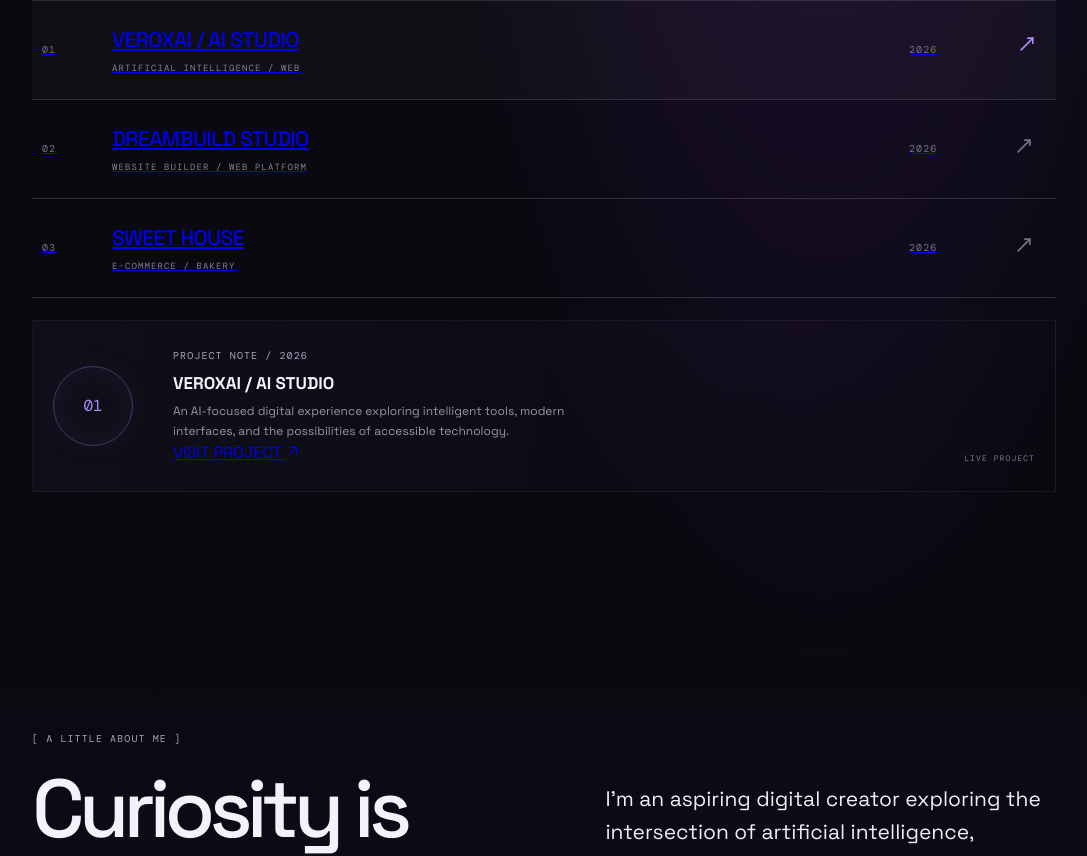
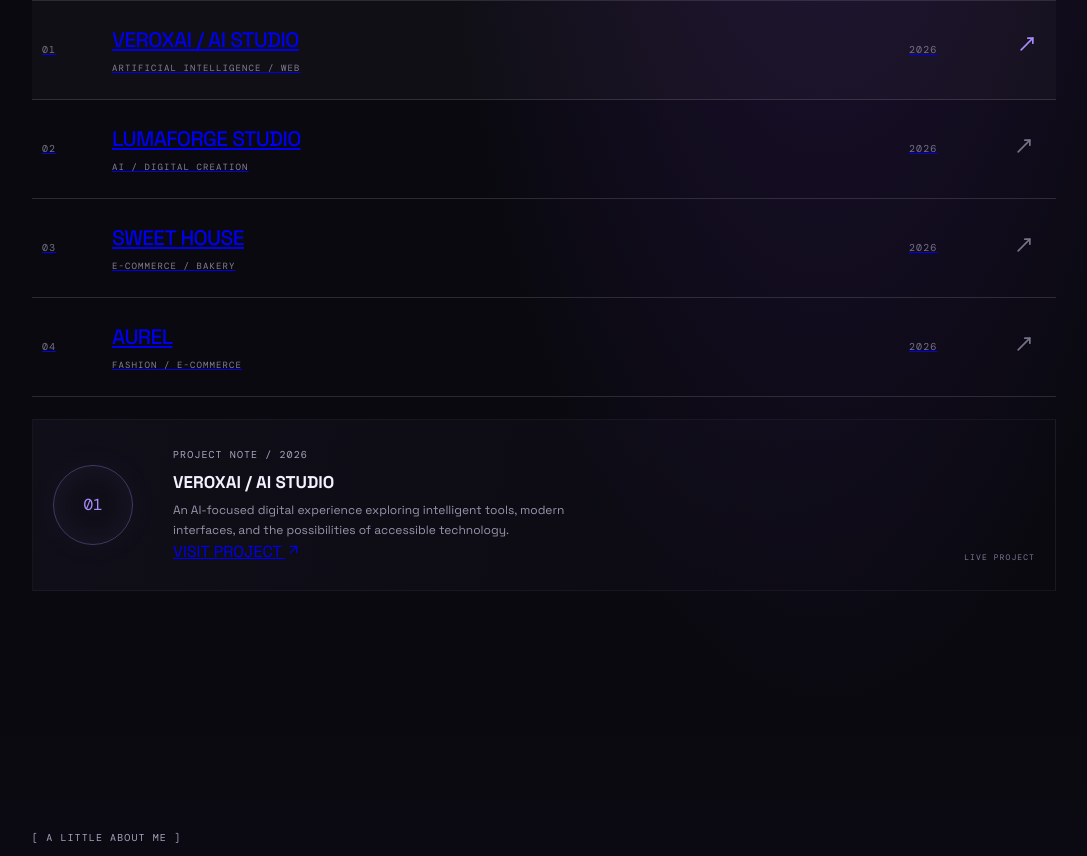
Before and after one commit to aridelusa-max/futuristic-3d-portfolio., a React (Vite) app: page / in a window 1280 px wide. Shown: the part 1220-2076 px from the top of the page, without its empty margins (96-1183 px from the left). Built offline with nearby package versions, Linux system fonts and the light colour scheme.

Commit message:
Update project details in App.jsx

```diff
--- a/src/App.jsx
+++ b/src/App.jsx
@@ -100,6 +100,7 @@ function Scene() {
   );
 }
 
+
 const projects = [
   {
     n: '01',
@@ -112,12 +113,12 @@ const projects = [
   },
   {
     n: '02',
-    title: 'DREAMBUILD STUDIO',
-    type: 'WEBSITE BUILDER / WEB PLATFORM',
+    title: 'LUMAFORGE STUDIO',
+    type: 'AI / DIGITAL CREATION',
     year: '2026',
     color: 'cyan',
-    desc: 'A website-building project focused on making digital creation more approachable through a visual builder experience.',
-    url: 'https://dreambuild-website-builder-a8ur.vercel.app/'
+    desc: 'A digital creation project exploring AI-powered experiences, creative technology, and modern web design.',
+    url: 'https://lumaforge-studio-blond.vercel.app/'
   },
   {
     n: '03',
@@ -127,6 +128,15 @@ const projects = [
     color: 'pink',
     desc: 'A bakery storefront concept bringing product browsing and an inviting visual identity together in an online shopping experience.',
     url: 'https://sweet-house-1.vercel.app/#menu'
+  },
+  {
+    n: '04',
+    title: 'AUREL',
+    type: 'FASHION / E-COMMERCE',
+    year: '2026',
+    color: 'violet',
+    desc: 'A minimal luxury fashion storefront concept designed to bring a refined shopping experience to modern unisex fashion.',
+    url: 'https://heroic-bublanina-7e445c.netlify.app/'
   }
 ];
 
```
